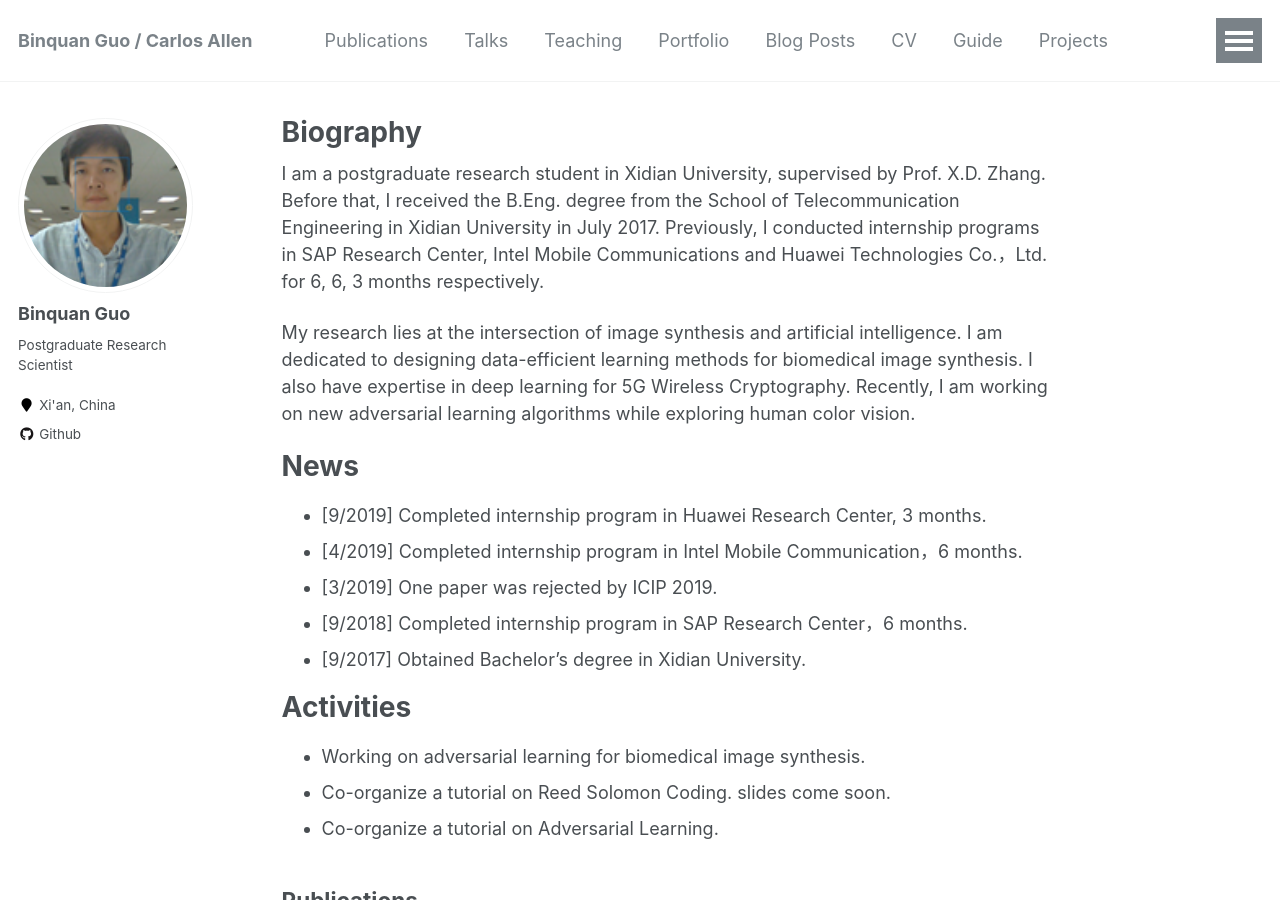
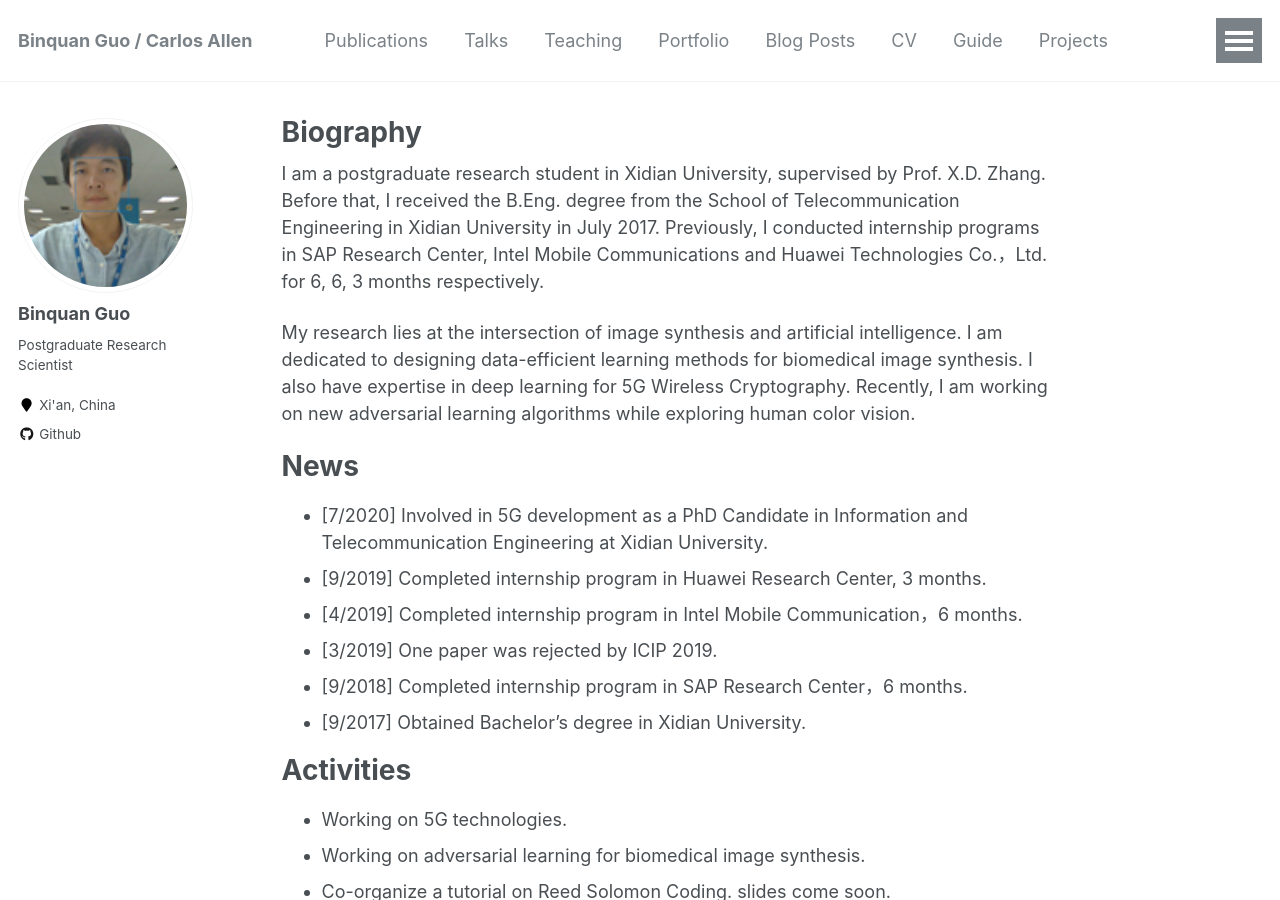
Before and after one commit to wilixx/wilixx.github.io, a Jekyll site: the page built from _pages/about.md, in a window 1280 px wide and 900 px high. Built offline with Jekyll 4.4.1, drawn with Linux system fonts in a browser that asks for light colours.

Commit message:
Add news

```diff
--- a/_pages/about.md
+++ b/_pages/about.md
@@ -15,6 +15,7 @@ My research lies at the intersection of image synthesis and artificial intellige
 
 News
 ======
+* [7/2020] Involved in 5G development as a PhD Candidate in Information and Telecommunication Engineering at Xidian University.
 * [9/2019] Completed internship program in Huawei Research Center, 3 months.
 * [4/2019] Completed internship program in Intel Mobile Communication，6 months.
 * [3/2019] One paper was rejected by ICIP 2019.
@@ -24,6 +25,7 @@ News
 
 Activities
 ======
+* Working on 5G technologies.
 * Working on adversarial learning for biomedical image synthesis.
 * Co-organize a tutorial on Reed Solomon Coding. slides come soon.
 * Co-organize a tutorial on Adversarial Learning.
```
